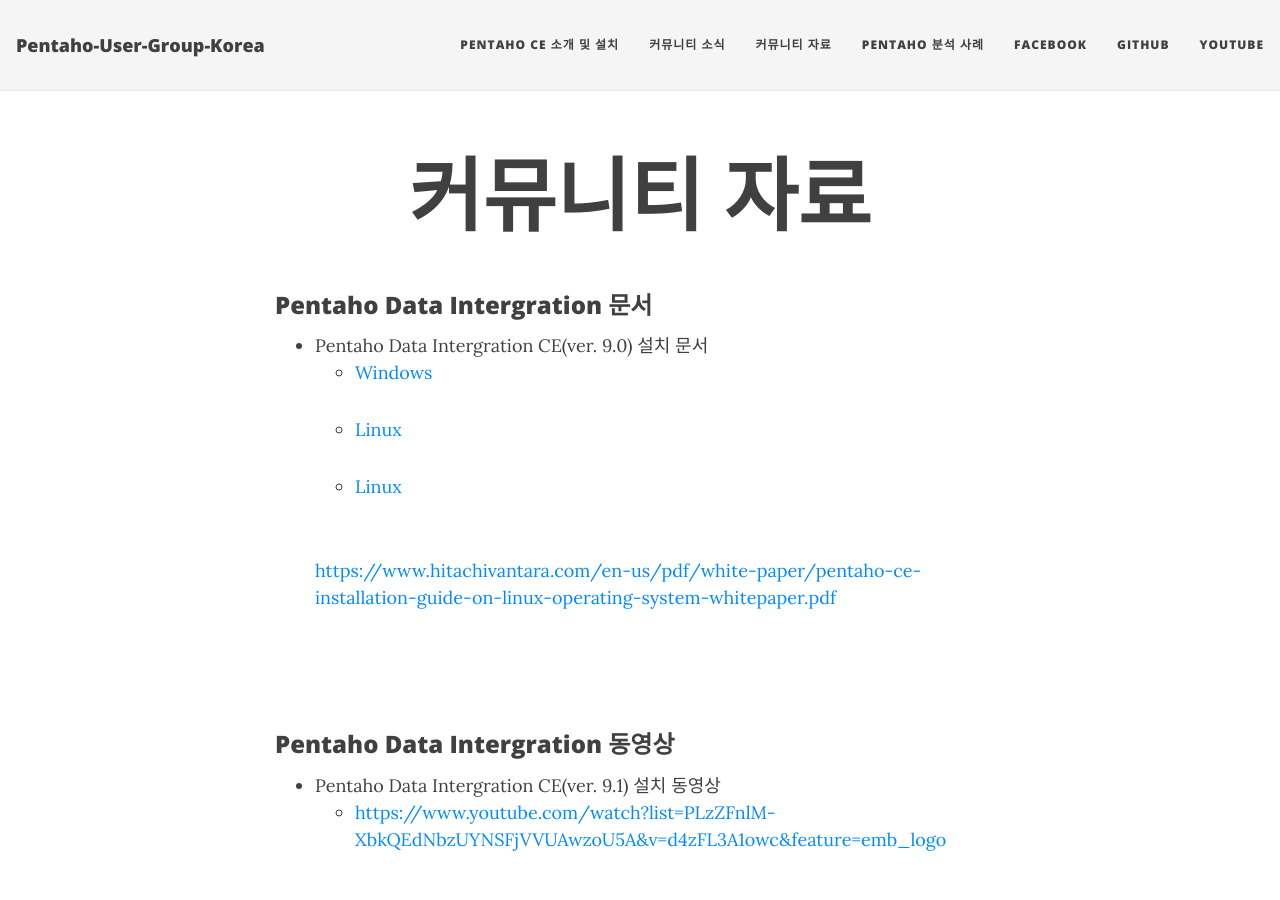
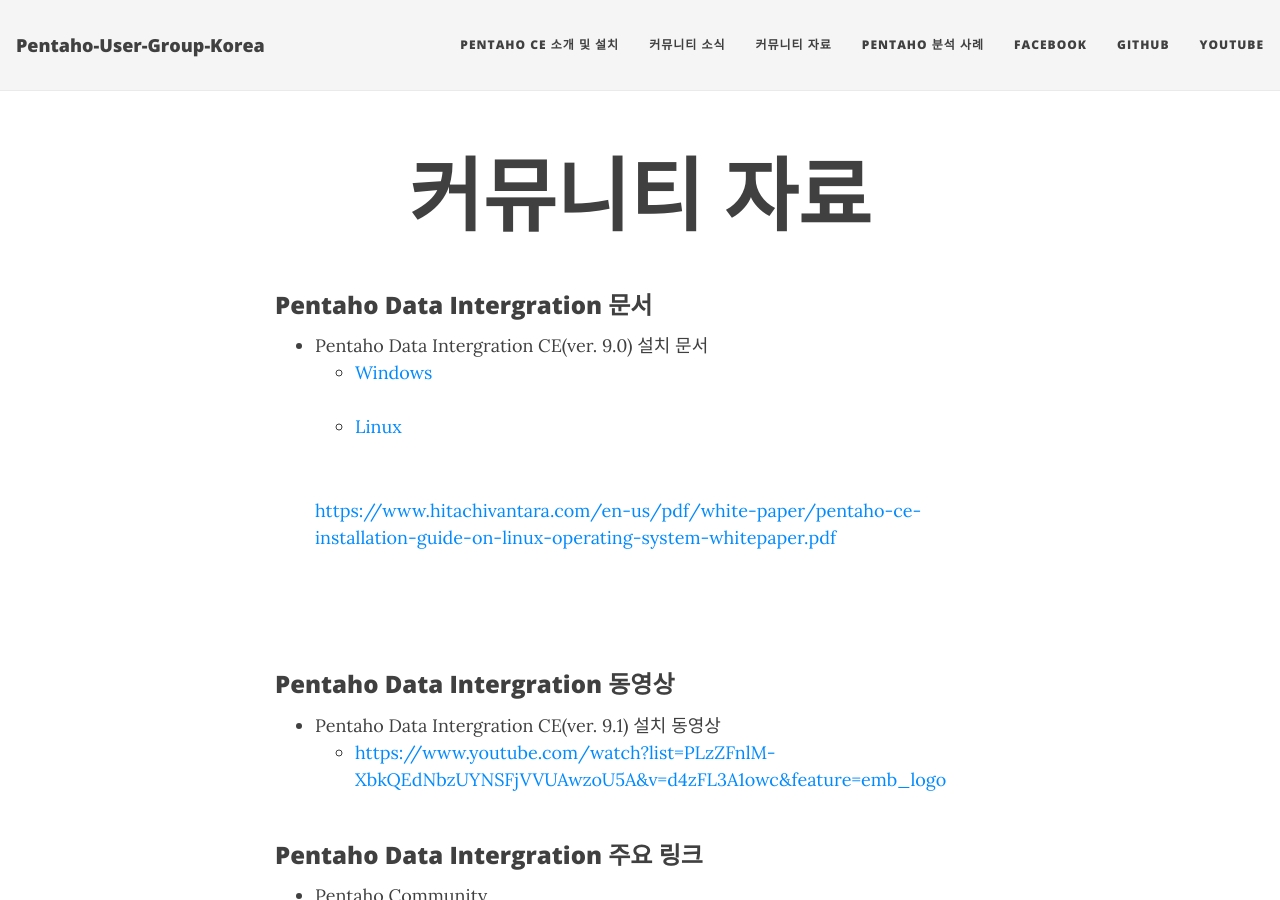
Before and after one commit to Pentaho-User-Group-Korea/Pentaho-User-Group-Korea.github.io, a Jekyll site: the page built from reference.md, in a window 1280 px wide and 900 px high. Built offline with Jekyll 4.4.1, drawn with Linux system fonts in a browser that asks for light colours; nearby versions of some CDN libraries.

Commit message:
Update reference.md

```diff
--- a/reference.md
+++ b/reference.md
@@ -8,9 +8,7 @@ title: 커뮤니티 자료
 * Pentaho Data Intergration CE(ver. 9.0) 설치 문서
   * [Windows](https://www.hitachivantara.com/en-us/pdf/white-paper/pentaho-community-edition-installation-guide-for-windows-whitepaper.pdf)
   <br/>
-  * [Linux](https://www.hitachivantara.com/en-us/pdf/white-paper/pentaho-ce-installation-guide-on-linux-operating-system-whitepaper.pdf)
   <br/>
-
   * [Linux](https://www.hitachivantara.com/en-us/pdf/white-paper/pentaho-ce-installation-guide-on-linux-operating-system-whitepaper.pdf)
 
   <br/>
```
